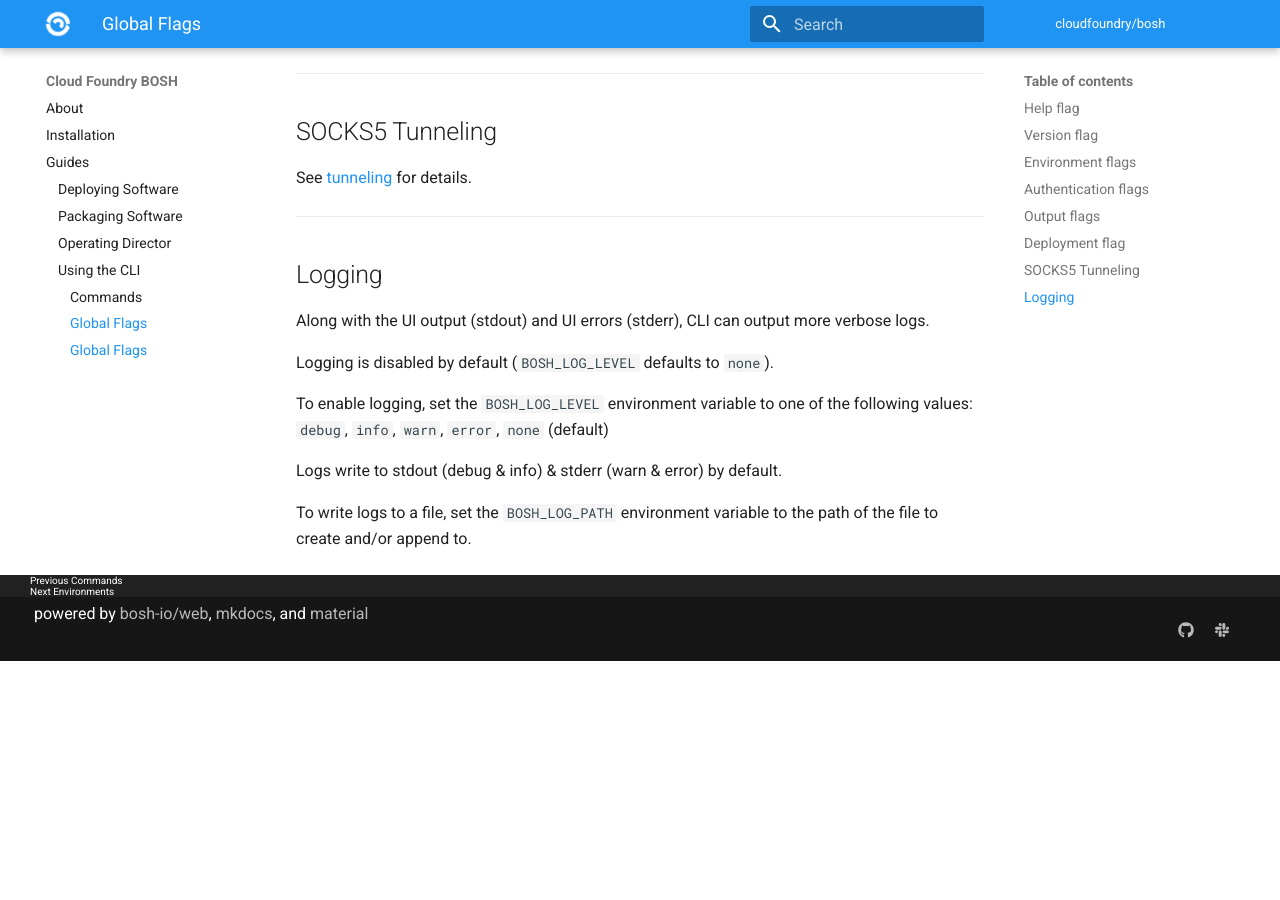
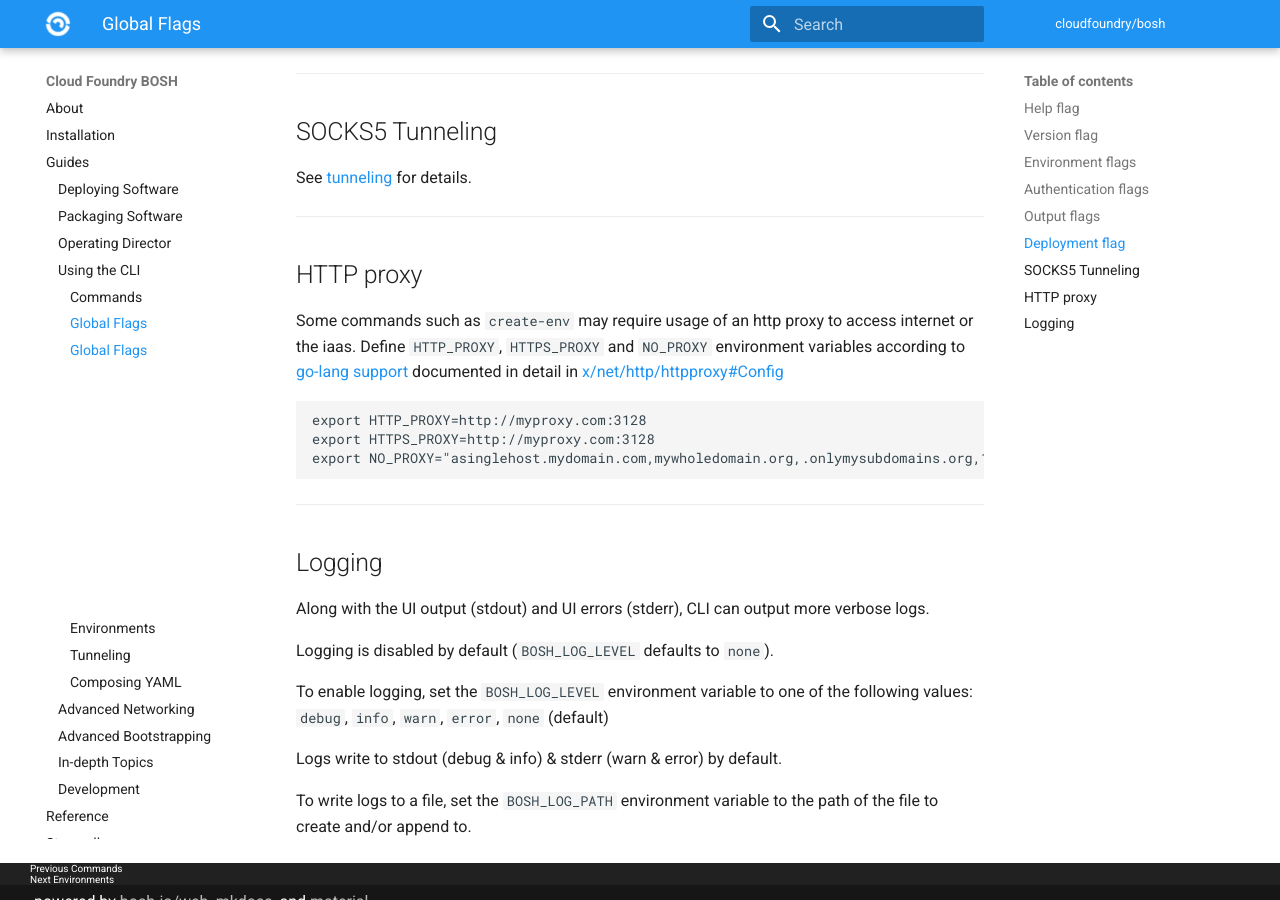
Before and after one commit to cloudfoundry/docs-bosh, an MkDocs documentation site: the page built from content/cli-global-flags.md, in a window 1280 px wide and 900 px high, scrolled down 1964 px. Built offline with MkDocs 1.6.1 and Material for MkDocs 9.7.7, drawn with Linux system fonts in a browser that asks for light colours; old or Windows-style settings are respelled for this version of MkDocs; before the commit the page ends 2625 px from its top, so only the background shows below that.

Commit message:
Precise bosh create-end http proxy support
Crosslinking go-lang http transport env variables as hinted in https://github.com/cloudfoundry/bosh-cli/issues/297#issuecomment-322444449

Mention support for CIDR notation in no_proxy variable contributed by @fraenkel in golang 1.11

````diff
--- a/content/cli-global-flags.md
+++ b/content/cli-global-flags.md
@@ -55,6 +55,17 @@ Several commands that can operate in a Director and a deployment context (such a
 See [tunneling](cli-tunnel.md) for details.
 
 ---
+## HTTP proxy {: #http-proxy }
+
+Some commands such as `create-env` may require usage of an http proxy to access internet or the iaas. Define `HTTP_PROXY`, `HTTPS_PROXY` and `NO_PROXY` environment variables according to [go-lang support](https://golang.org/pkg/net/http/#ProxyFromEnvironment) documented in detail in [x/net/http/httpproxy#Config](https://godoc.org/golang.org/x/net/http/httpproxy#Config)
+
+```
+export HTTP_PROXY=http://myproxy.com:3128
+export HTTPS_PROXY=http://myproxy.com:3128
+export NO_PROXY="asinglehost.mydomain.com,mywholedomain.org,.onlymysubdomains.org,192.168.10.11,172.17.11.0/24"
+```
+
+---
 ## Logging {: #logging }
 
 Along with the UI output (stdout) and UI errors (stderr), CLI can output more verbose logs.
````
